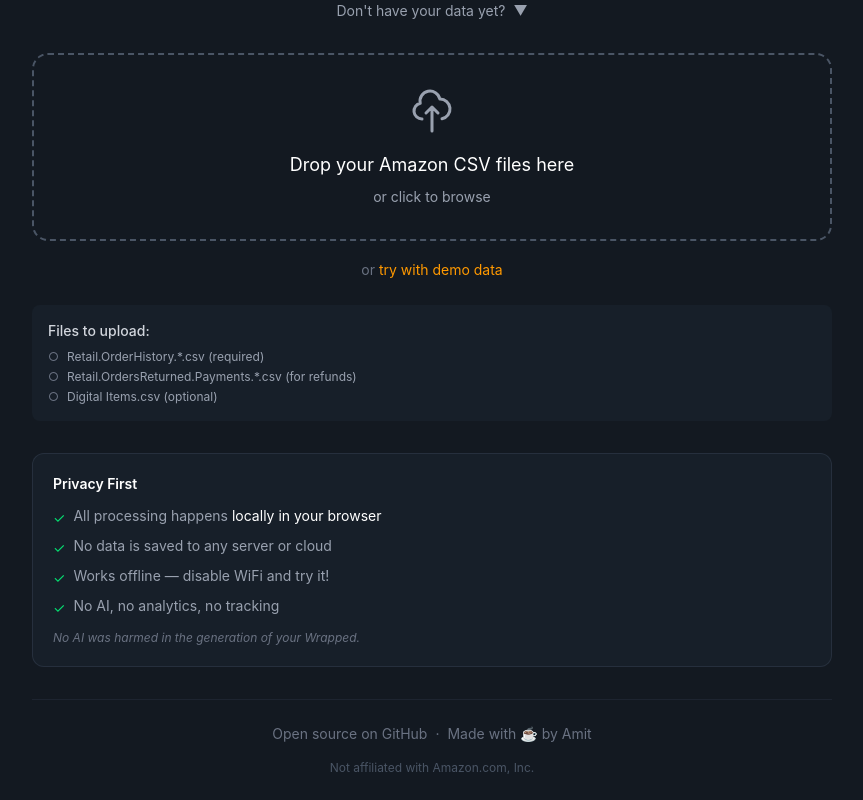
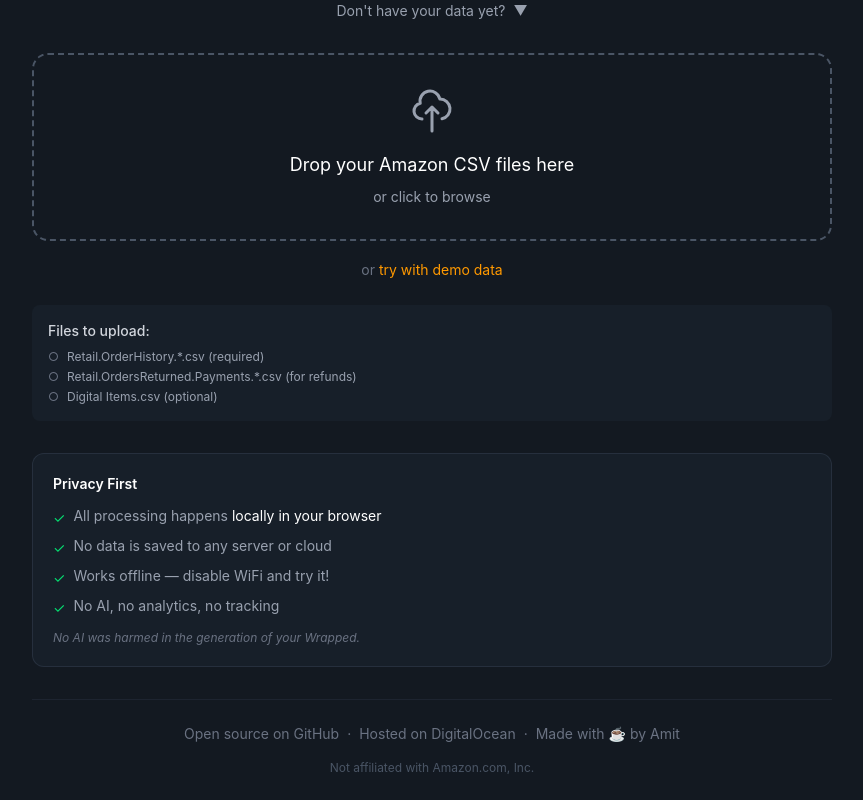
Before and after one commit to ajot/amazon-unboxed, a React (Vite) app: page / in a window 1280 px wide. Shown: the part 239-1039 px from the top of the page, without its empty margins (208-1071 px from the left). Built offline with nearby package versions, Linux system fonts and the light colour scheme.

Commit message:
Add DigitalOcean shoutout to footer
Thanks for the hosting!

```diff
--- a/src/components/Upload.tsx
+++ b/src/components/Upload.tsx
@@ -451,12 +451,22 @@
         {/* Footer */}
         <div className="mt-8 pt-6 border-t border-gray-700/30 text-center text-sm text-gray-500">
           <a
-            href="https://github.com/ajotwani/amazon-unboxed"
+            href="https://github.com/ajot/amazon-unboxed"
             target="_blank"
             rel="noopener noreferrer"
             className="hover:text-amazon-orange transition-colors"
           >
             Open source on GitHub
+          </a>
+          <span className="mx-2">·</span>
+          <span>Hosted on </span>
+          <a
+            href="https://www.digitalocean.com/products/app-platform"
+            target="_blank"
+            rel="noopener noreferrer"
+            className="hover:text-amazon-orange transition-colors"
+          >
+            DigitalOcean
           </a>
           <span className="mx-2">·</span>
           <span>Made with ☕ by </span>
```
